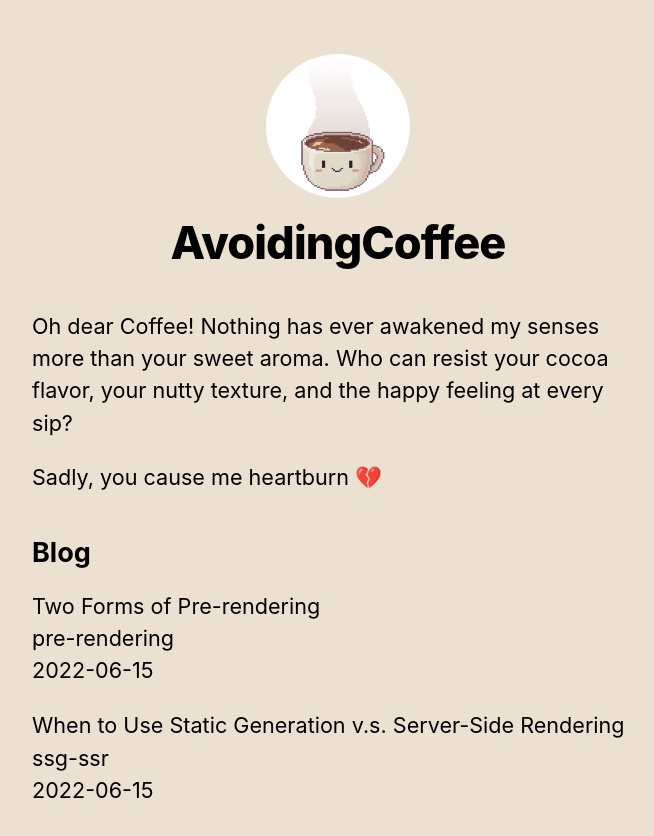
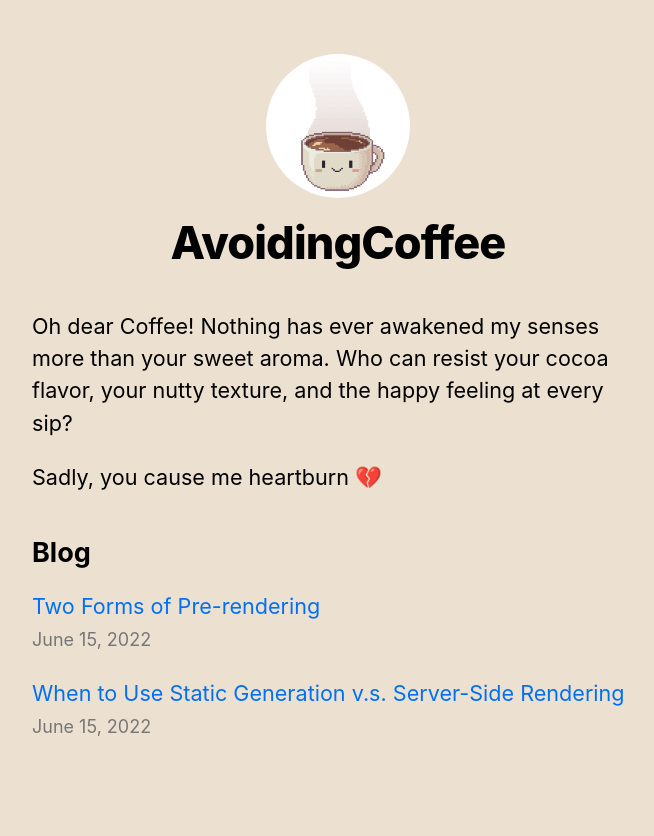
Before and after one commit to JLin-99/nextjs-blog, a Next.js app: page / in a window 1280 px wide. Shown: the top 836 px of the page, without its empty margins (302-956 px from the left). Built offline with nearby package versions, Linux system fonts and the light colour scheme.

Commit message:
Update index page with the links to each post page

```diff
--- a/pages/index.js
+++ b/pages/index.js
@@ -1,7 +1,9 @@
 import Head from 'next/head'
+import Link from 'next/link'
 import Layout, {siteTitle} from '../components/layout';
 import utilStyles from '../styles/utils.module.css';
 import { getSortedPostsData } from '../lib/posts';
+import Date from '../components/date';
 
 export async function getStaticProps() {
 	const allPostsData = getSortedPostsData();
@@ -33,11 +35,13 @@ export default function Home({ allPostsData }) {
 				<ul className={utilStyles.list}>
 					{allPostsData.map(({ id, date, title }) => (
 						<li className={utilStyles.listItem} key={id}>
-							{title}
+							<Link href={`/posts/${id}`}>
+								<a>{title}</a>
+							</Link>
 							<br />
-							{id}
-							<br />
-							{date}
+							<small className={utilStyles.lightText}>
+								<Date dateString={date} />
+							</small>
 						</li>
 					))}
 				</ul>
```
